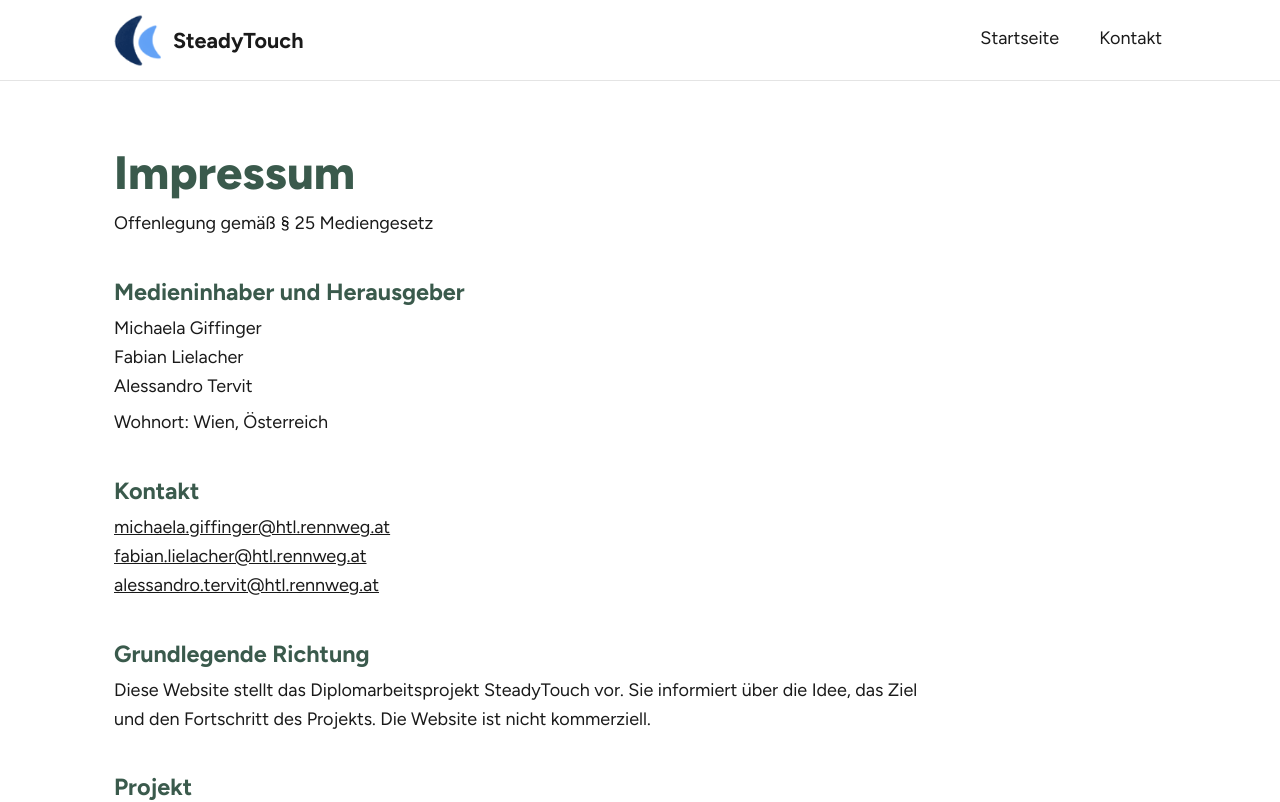
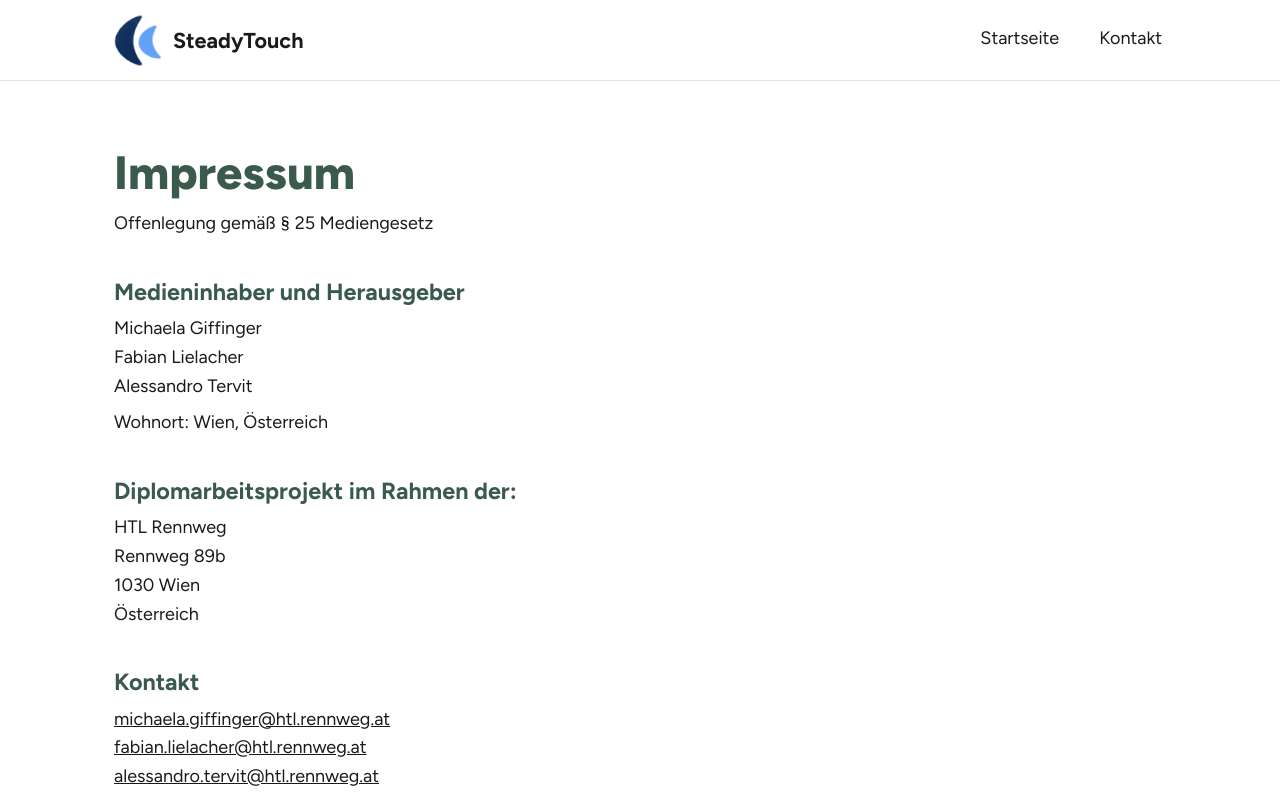
Before and after one commit to htl3r-2142/SteadyTouchWebsite, a Vue app: page /impressum in a window 1280 px wide. Shown: the top 802 px of the page. Built offline with nearby package versions, Linux system fonts and the light colour scheme.

Commit message:
Impressum überarbeitet, Projektidee (Antrag)

```diff
--- a/src/views/Impressum.vue
+++ b/src/views/Impressum.vue
@@ -13,6 +13,14 @@
     </ul>
     <!-- Wohnort vom Medieninhaber, reicht als Ort (keine genaue Adresse nötig) -->
     <p>Wohnort: Wien, Österreich</p>
+    <h2>Diplomarbeitsprojekt im Rahmen der:</h2>
+    <p>
+      HTL Rennweg<br />
+      Rennweg 89b<br />
+      1030 Wien<br />
+      Österreich
+    </p>
+
 
     <h2>Kontakt</h2>
     <ul>
--- a/src/views/Startseite.vue
+++ b/src/views/Startseite.vue
@@ -37,8 +37,7 @@
     <div class="container">
       <h2 id="idee">Unsere Idee</h2>
       <p>
-        Bei einem Accessibility Workshop mit Stefan Barac und Claudio Zeni von Incluthon ist uns
-        klar geworden, dass Barrierefreiheit trotz technischem Fortschritt oft viel zu wenig
+        Bei einem Accessibility-Workshop von Incluthon an unserer Schule sowie im Medientechnikunterricht wurde uns klar, dass Barrierefreiheit trotz technischem Fortschritt oft viel zu wenig
         beachtet wird.
       </p>
 
```
